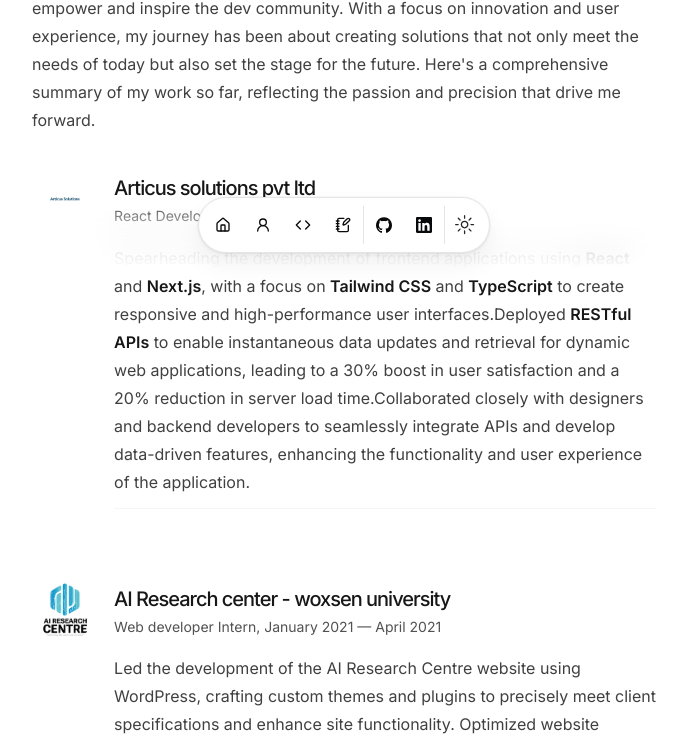
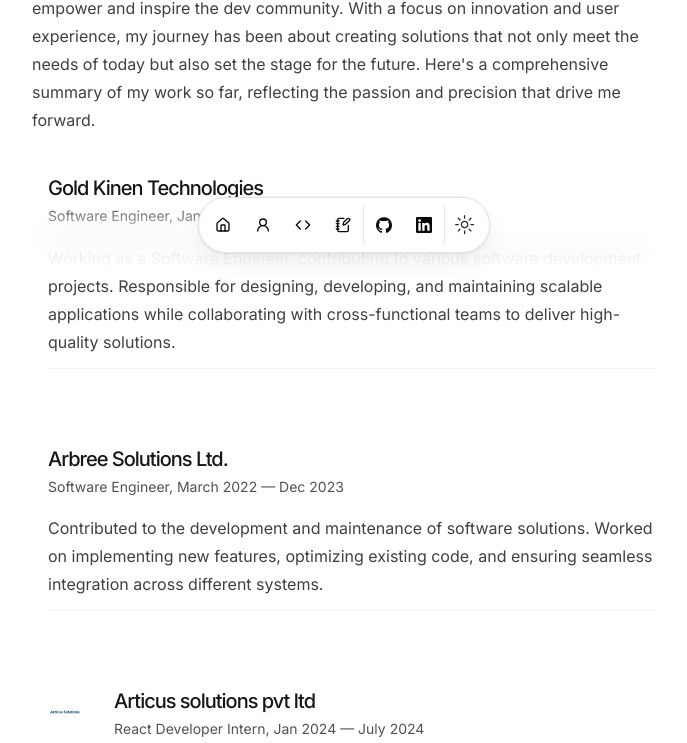
Before and after one commit to najmulmyself/najfolio, a Next.js app: page /about in a window 1280 px wide. Shown: the part 531-1274 px from the top of the page, without its empty margins (296-983 px from the left). Built offline with nearby package versions, Linux system fonts and the light colour scheme.

Commit message:
added work experience

```diff
--- a/src/data/index.tsx
+++ b/src/data/index.tsx
@@ -189,6 +189,28 @@
   work: [
     {
       id: 1,
+      company: "Gold Kinen Technologies",
+      href: "#",
+      title: "Software Engineer",
+      logoUrl: "",
+      start: "Jan 2024",
+      end: "Present",
+      description:
+        "Working as a Software Engineer, contributing to various software development projects. Responsible for designing, developing, and maintaining scalable applications while collaborating with cross-functional teams to deliver high-quality solutions.",
+    },
+    {
+      id: 2,
+      company: "Arbree Solutions Ltd.",
+      href: "#",
+      title: "Software Engineer",
+      logoUrl: "",
+      start: "March 2022",
+      end: "Dec 2023",
+      description:
+        "Contributed to the development and maintenance of software solutions. Worked on implementing new features, optimizing existing code, and ensuring seamless integration across different systems.",
+    },
+    {
+      id: 3,
       company: "Articus solutions pvt ltd",
       href: "https://articussol.com/",
       title: "React Developer Intern",
@@ -199,7 +221,7 @@
         "Spearheading the development of frontend applications using **React** and **Next.js**, with a focus on **Tailwind CSS** and **TypeScript** to create responsive and high-performance user interfaces.Deployed **RESTful APIs** to enable instantaneous data updates and retrieval for dynamic web applications, leading to a 30% boost in user satisfaction and a 20% reduction in server load time.Collaborated closely with designers and backend developers to seamlessly integrate APIs and develop data-driven features, enhancing the functionality and user experience of the application.",
     },
     {
-      id: 2,
+      id: 4,
       company: "AI Research center - woxsen university",
       badges: [],
       href: "https://aircwou.in/",
```
Also changed, not shown: 1 other file (tests, documents, lock files or other folders).
